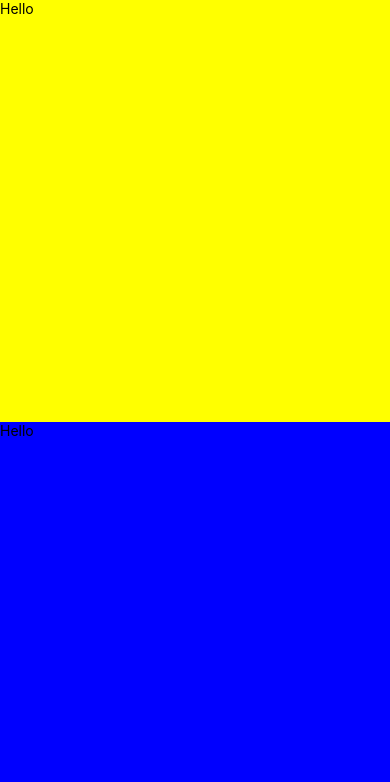
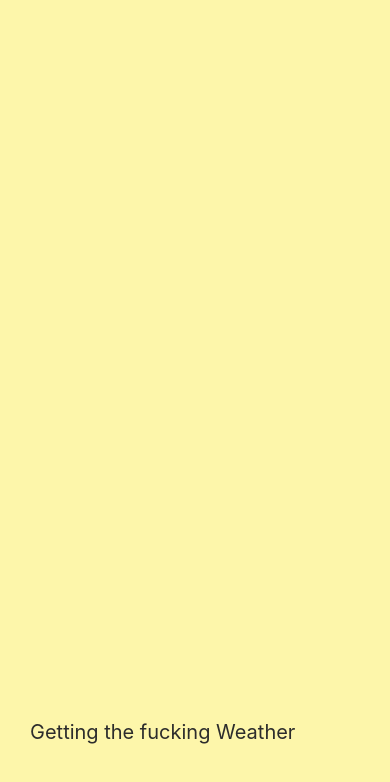
Before and after one commit to ProtoSeo/fokin-weather, a React Native app: screen / in a window 390 px wide. Shown: the top 782 px of the page. Built offline with nearby package versions, Linux system fonts and the light colour scheme.

Commit message:
#1.1 Loading Screen

```diff
--- a/App.js
+++ b/App.js
@@ -1,33 +1,8 @@
-import { StatusBar } from 'expo-status-bar';
 import React from 'react';
-import { StyleSheet, Text, View } from 'react-native';
+import Loading from './Loading';
 
 export default function App() {
   return (
-    //View는 RN에서 <div>같은 것임
-    <View style={styles.container}>
-      <View style={styles.yellowView}>
-        <Text>Hello</Text>
-      </View>
-      <View style={styles.blueView}>
-        <Text>Hello</Text>
-      </View>
-      <StatusBar style="auto" />
-    </View>
+    <Loading/>
   );
 }
-
-const styles = StyleSheet.create({
-  container: {
-    //flex : 1의 의미는 모든 공간을 사용 가능하다는 의미이다.
-    flex: 1,
-  },
-  yellowView:{
-    flex : 1,
-    backgroundColor : "yellow"
-  },
-  blueView:{
-    flex :1,
-    backgroundColor:"blue"
-  }
-});
--- /dev/null
+++ b/Loading.js
@@ -0,0 +1,22 @@
+import React from "react";
+import {StyleSheet, Text ,View} from "react-native";
+
+export default function Loading(){
+    return <View style = {styles.container}>
+        <Text style={styles.text}>Getting the fucking Weather</Text>
+    </View>
+}
+const styles = StyleSheet.create({
+    container:{
+        flex:1,
+        justifyContent:"flex-end",
+        paddingHorizontal: 30,
+        paddingVertical:100,
+        backgroundColor:"#FDF6AA"
+
+    },
+    text:{
+        color:"#2c2c2c",
+        fontSize:20
+    }
+})
```
